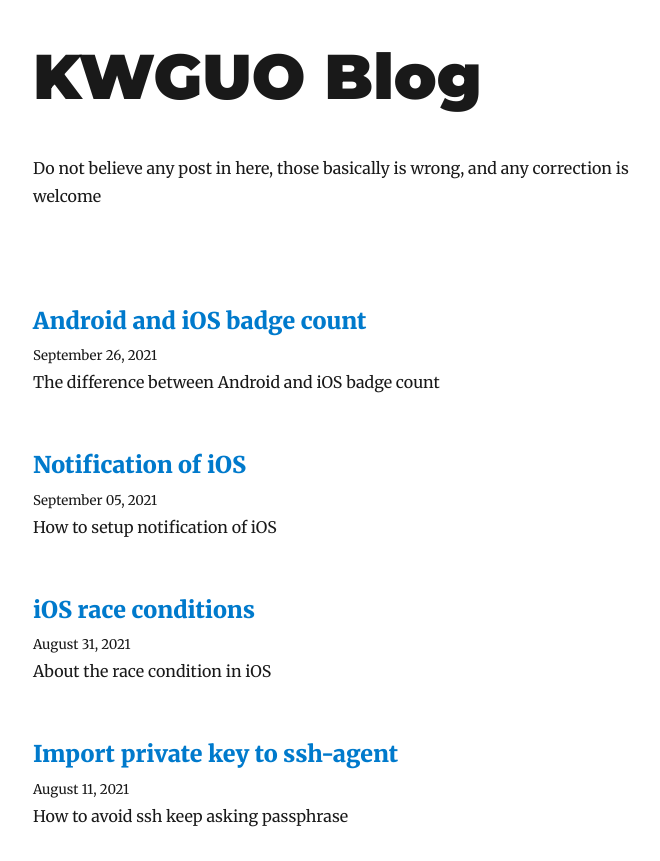
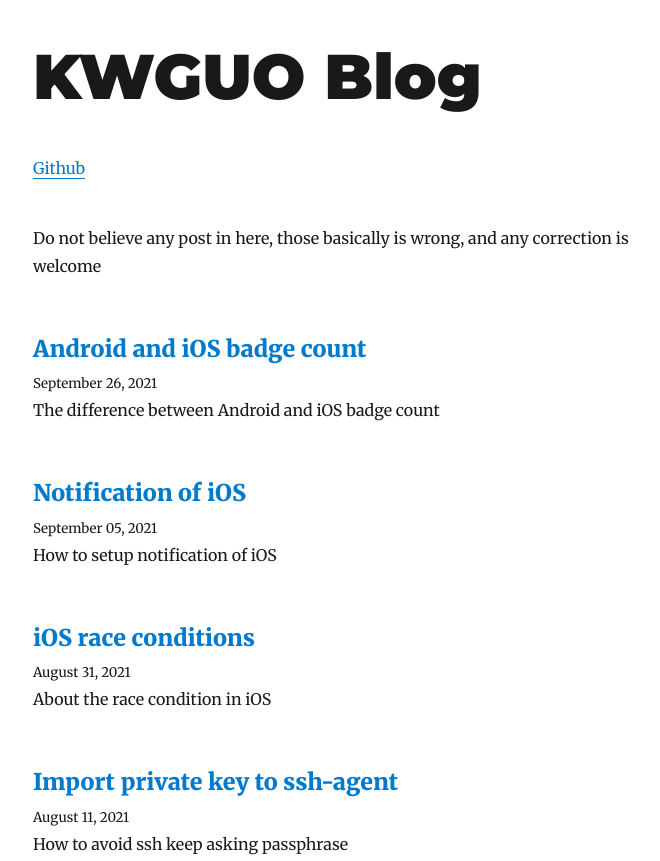
Before and after one commit to shana0440/blog, a Gatsby site: page / in a window 1280 px wide. Shown: the top 861 px of the page, without its empty margins (292-952 px from the left). Built offline with nearby package versions, Linux system fonts and the light colour scheme; Gatsby itself is replaced by a stand-in of ours; some packages are replaced by stand-ins of ours.

Commit message:
add github link

```diff
--- a/gatsby-config.js
+++ b/gatsby-config.js
@@ -4,9 +4,9 @@ module.exports = {
     title: `KWGUO Blog`,
     author: `KWGUO`,
     description: `Do not believe any post in here, those basically is wrong, and any correction is welcome`,
-    siteUrl: `https://kwguo.me`,
+    siteUrl: `https://blog.kwguo.me`,
     social: {
-      twitter: ``,
+      github: `https://github.com/shana0440`,
     },
   },
   plugins: [
--- a/src/components/bio.js
+++ b/src/components/bio.js
@@ -17,6 +17,9 @@ const Bio = () => {
         site {
           siteMetadata {
             description
+            social {
+              github
+            }
           }
         }
       }
@@ -24,12 +27,14 @@ const Bio = () => {
   )
 
   return (
-    <div
-      style={{
-        display: `flex`,
-        marginBottom: rhythm(2.5),
-      }}
-    >
+    <div>
+      <ul style={{ listStyle: "none", display: "grid" }}>
+        <li>
+          <a target="_blank" href={site.siteMetadata.social.github}>
+            Github
+          </a>
+        </li>
+      </ul>
       <p>{site.siteMetadata.description}</p>
     </div>
   )
```
